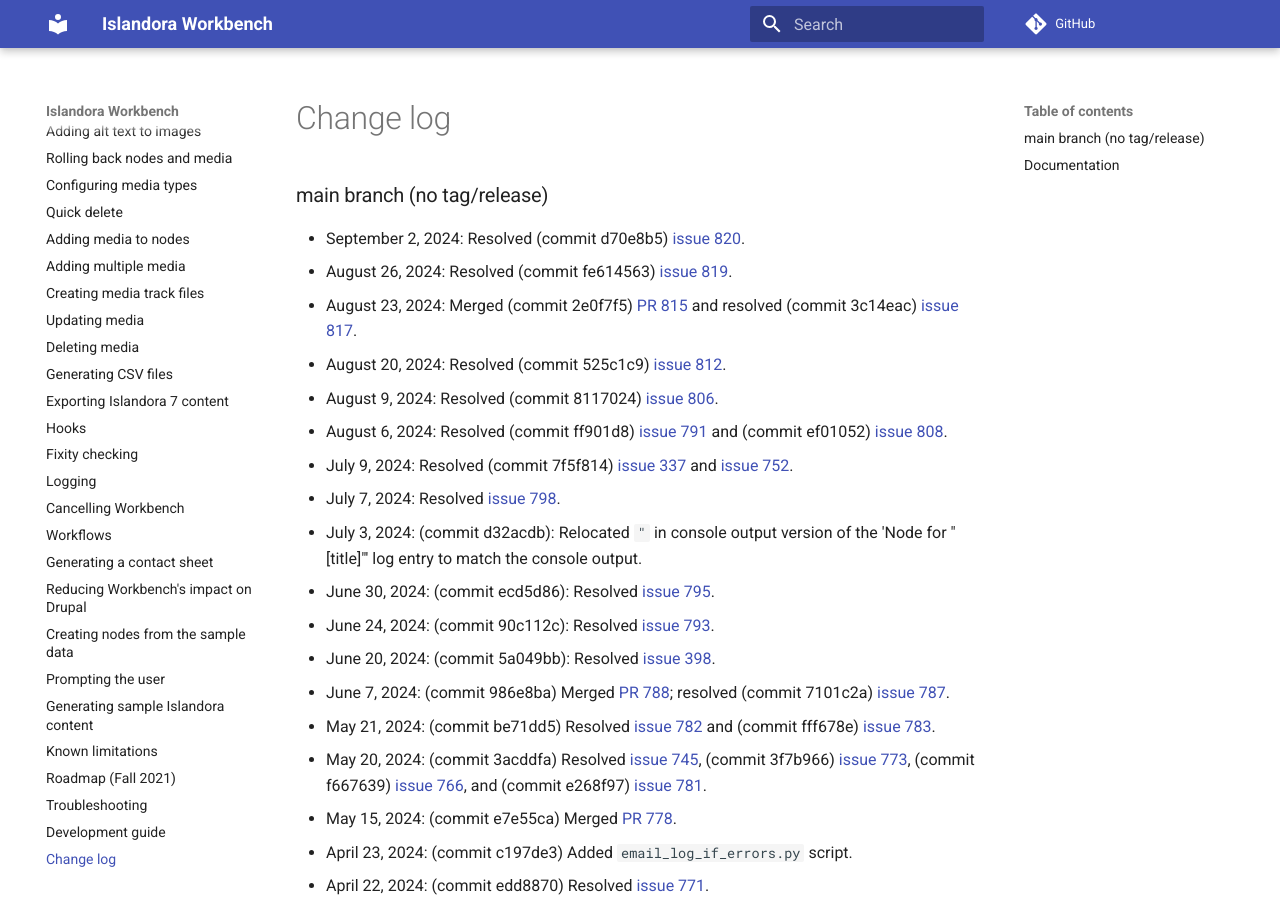
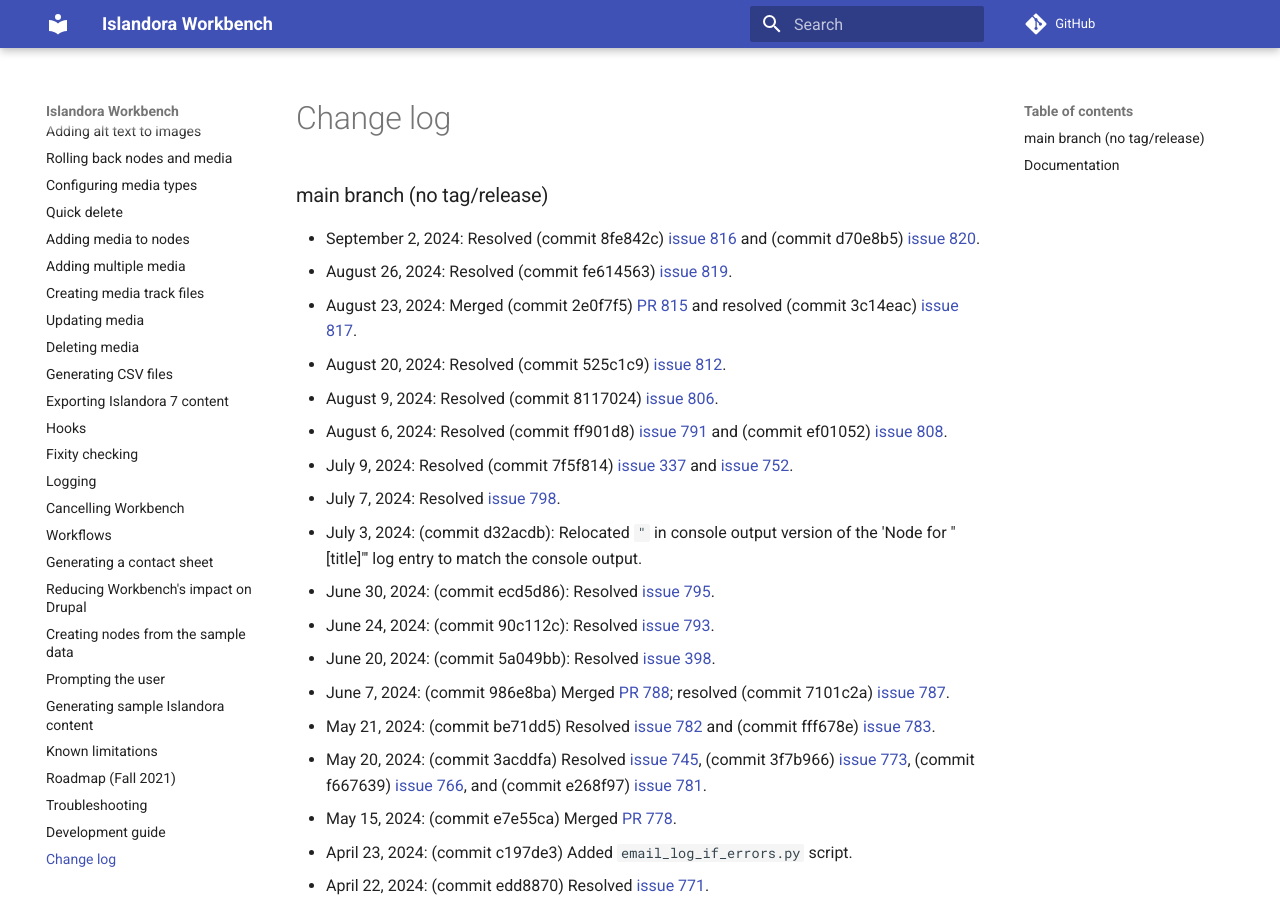
Before and after one commit to mjordan/islandora_workbench_docs, an MkDocs documentation site: the page built from docs/changelog.md, in a window 1280 px wide and 900 px high. Built offline with MkDocs 1.6.1 and Material for MkDocs 9.7.7, drawn with Linux system fonts in a browser that asks for light colours; comment, search, counter and statistics services are not loaded.

Commit message:
Updated changelog.

```diff
--- a/docs/changelog.md
+++ b/docs/changelog.md
@@ -1,6 +1,6 @@
 ### main branch (no tag/release)
 
-* September 2, 2024: Resolved (commit d70e8b5) [issue 820](https://github.com/mjordan/islandora_workbench/issues/820).
+* September 2, 2024: Resolved (commit 8fe842c) [issue 816](https://github.com/mjordan/islandora_workbench/issues/816) and (commit d70e8b5) [issue 820](https://github.com/mjordan/islandora_workbench/issues/820).
 * August 26, 2024: Resolved (commit fe614563) [issue 819](https://github.com/mjordan/islandora_workbench/issues/819).
 * August 23, 2024: Merged (commit 2e0f7f5) [PR 815](https://github.com/mjordan/islandora_workbench/pull/815) and resolved (commit 3c14eac) [issue 817](https://github.com/mjordan/islandora_workbench/issues/817).
 * August 20, 2024: Resolved (commit 525c1c9) [issue 812](https://github.com/mjordan/islandora_workbench/issues/812).
```
